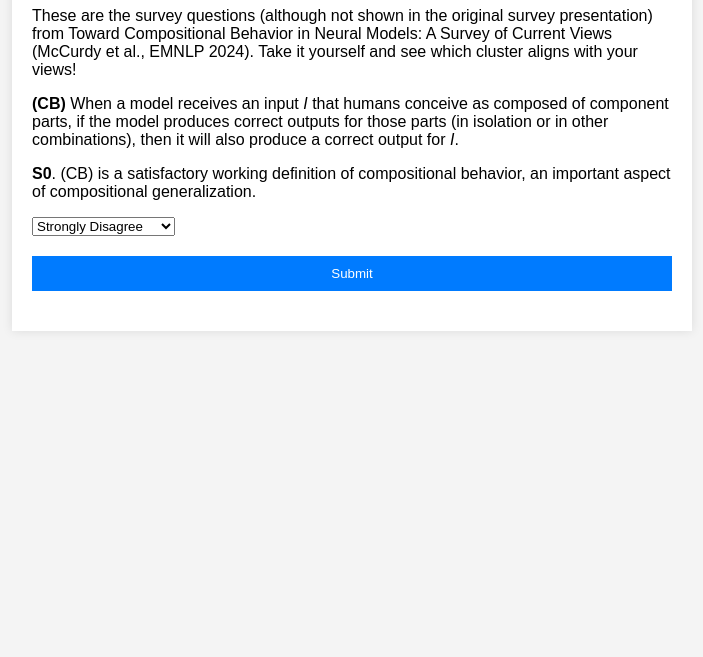
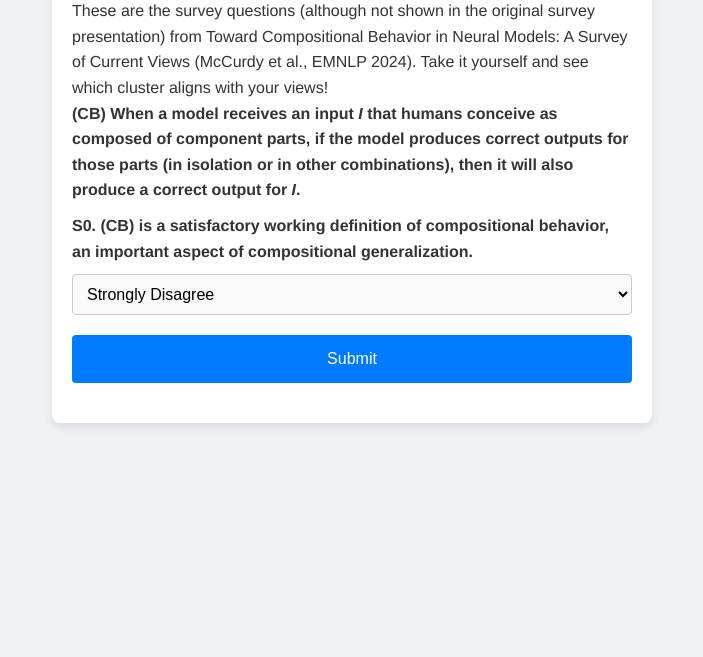
Before and after one commit to kmccurdy/CBsurvey, a plain HTML site: page index.html in a window 1280 px wide. Shown: the part 143-800 px from the top of the page, without its empty margins (288-991 px from the left). Drawn offline with Linux system fonts and the light colour scheme.

Commit message:
Update styles.css

```diff
--- a/styles.css
+++ b/styles.css
@@ -1,35 +1,61 @@
-body {
-    font-family: Arial, sans-serif;
-    background-color: #f4f4f4;
+/* Reset some default browser styles */
+* {
     margin: 0;
     padding: 0;
+    box-sizing: border-box;
+}
+
+body {
+    font-family: 'Helvetica Neue', Arial, sans-serif;
+    background-color: #f0f2f5;
+    color: #333;
+    line-height: 1.6;
 }
 
 .container {
-    width: 50%;
-    margin: auto;
+    max-width: 600px;
+    margin: 50px auto;
     background: #fff;
     padding: 20px;
-    box-shadow: 0 0 10px rgba(0, 0, 0, 0.1);
-    margin-top: 50px;
+    border-radius: 8px;
+    box-shadow: 0 4px 8px rgba(0, 0, 0, 0.1);
 }
 
 h1 {
     text-align: center;
+    margin-bottom: 20px;
+    color: #007BFF;
 }
 
 .question {
     margin-bottom: 20px;
 }
 
+.question p {
+    margin-bottom: 10px;
+    font-weight: bold;
+}
+
+select {
+    width: 100%;
+    padding: 10px;
+    border: 1px solid #ccc;
+    border-radius: 4px;
+    background: #f9f9f9;
+    font-size: 16px;
+}
+
 button {
     display: block;
     width: 100%;
-    padding: 10px;
+    padding: 15px;
     background: #007BFF;
     color: #fff;
     border: none;
+    border-radius: 4px;
+    font-size: 16px;
     cursor: pointer;
+    transition: background 0.3s ease;
 }
 
 button:hover {
@@ -39,4 +65,7 @@ button:hover {
 #result {
     margin-top: 20px;
     text-align: center;
+    font-size: 18px;
+    font-weight: bold;
+    color: #007BFF;
 }
```
